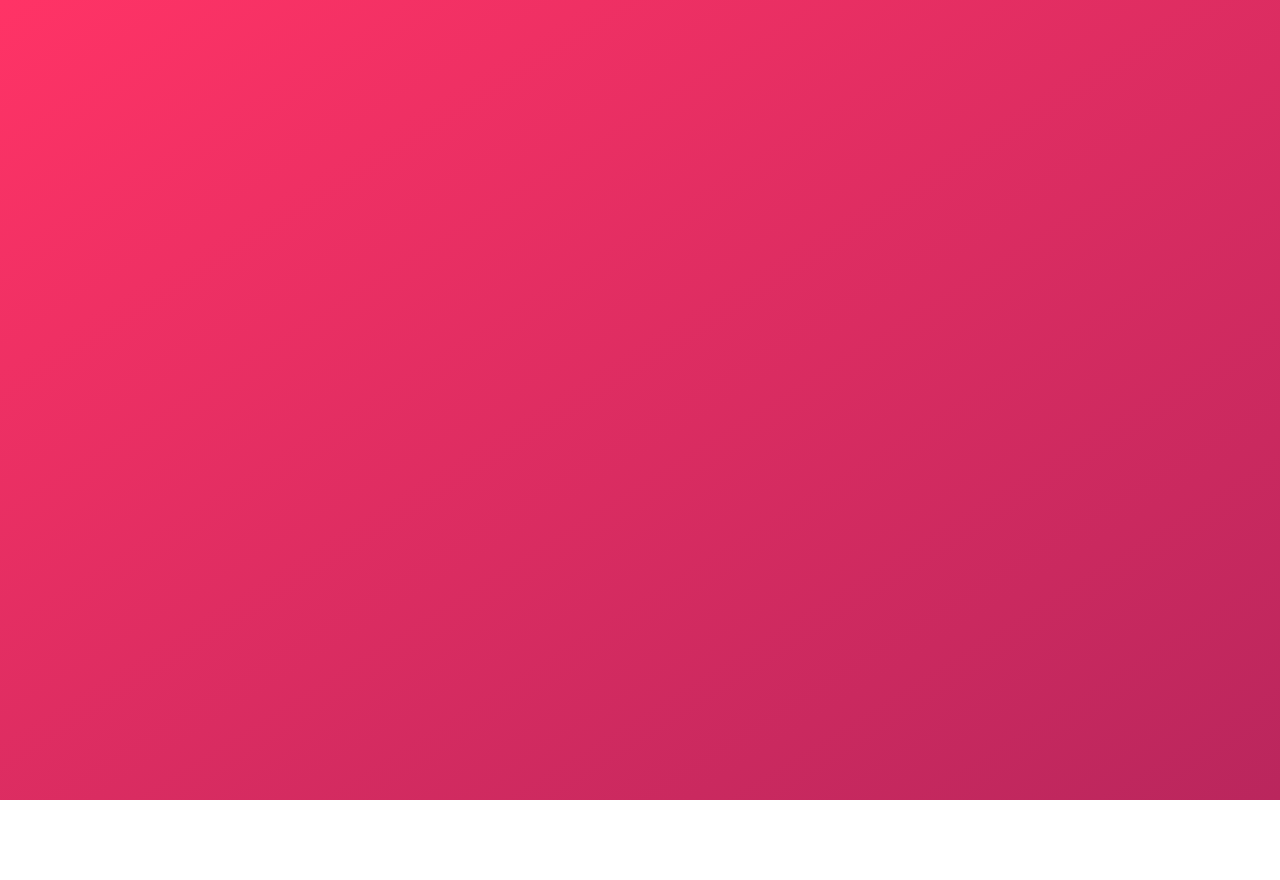
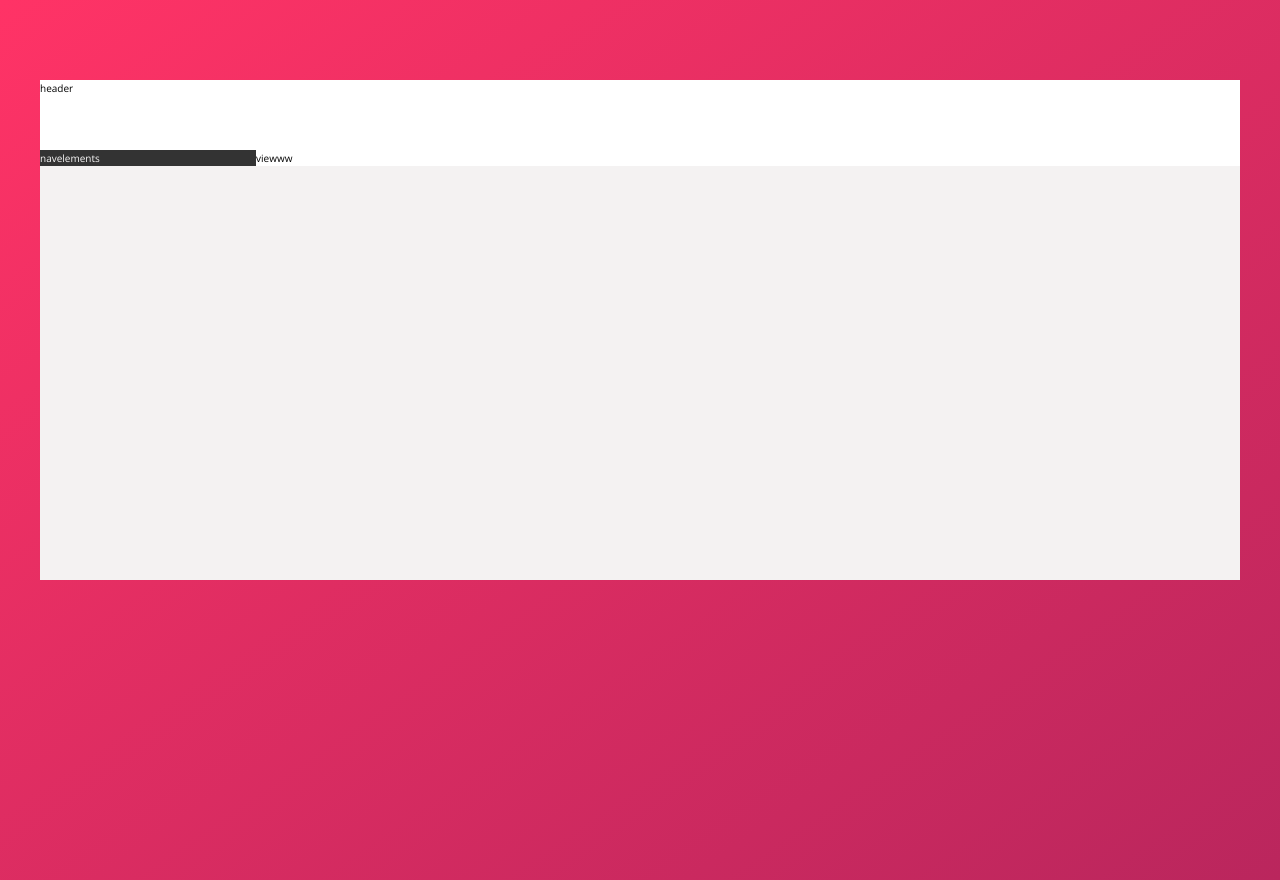
Before and after one commit to amina-rahal/Trillo, a website: page index.html in a window 1280 px wide. Before the commit the page ends 800 px from the top, so only its background shows below. Drawn offline with nearby package versions, Linux system fonts and the light colour scheme.

Commit message:
added markup for main elements

```diff
--- a/index.html
+++ b/index.html
@@ -12,15 +12,15 @@
     </head>
     <body>
         <div class="container">
-            <header>
-
+            <header class="header">
+                header
             </header>
             <div class="content">
                   <div class="nav-sidebar">
-
+                        navelements
                   </div>
                   <div class="main-hotel-view">
-
+                        viewww
                   </div>
             </div>
         </div>
--- a/sass/_base.scss
+++ b/sass/_base.scss
@@ -11,6 +11,8 @@
     --color-Grey-dark-1: #333;
     --color-Grey-dark-2: #777;
     --color-Grey-dark-3: #999;
+
+    --shadow-box: 0 2rem 6rem rgba(0, 0, 0, .3);
 }
 
 * {
--- a/sass/_layout.scss
+++ b/sass/_layout.scss
@@ -0,0 +1,32 @@
+.container {
+    max-width: 120rem;
+    margin: 8rem auto;
+    background-color: var(--color-Grey-light-2);
+    box-shadow: var(--box-shadow);
+
+    min-height: 50rem;
+}
+
+.header {
+    height: 7rem;
+    background-color: #fff;
+    border-bottom: var(--color-Grey-light-1);
+    color: black;
+}
+
+.content {
+    display: flex;
+}
+
+.nav-sidebar {
+    background-color: var(--color-Grey-dark-1);
+
+    flex: 0 0 18%;
+}
+
+.main-hotel-view {
+    background-color: #fff;
+    color: black;
+
+    flex: 1;
+}
```
Also changed, not shown: css/style.css.
